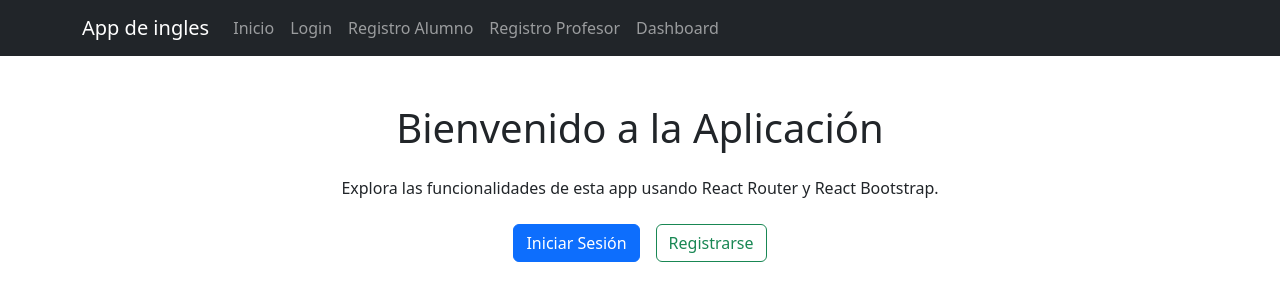
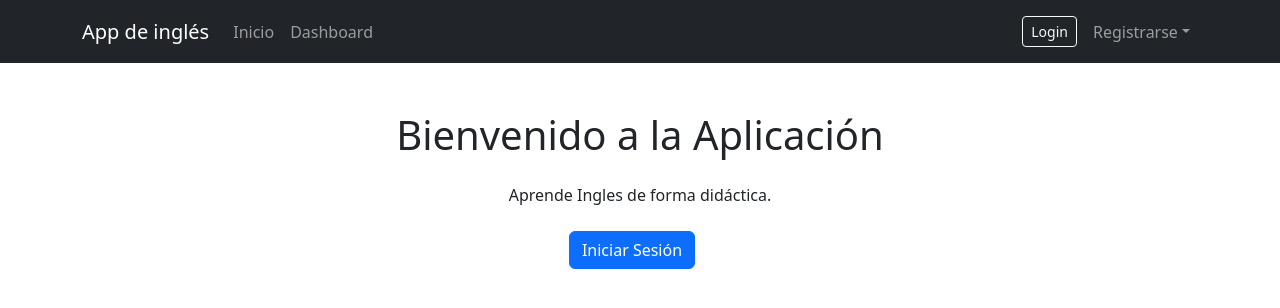
Before and after one commit to georgo0/Proyecto-Ingenieria-de-Software-2025, a React (Create React App) app: page / in a window 1280 px wide. Shown: the top 308 px of the page. Built offline with nearby package versions, Linux system fonts and the light colour scheme.

Commit message:
Update Navbar
Se separo Navbar de App.js, por buenas practicas

```diff
--- a/src/App.js
+++ b/src/App.js
@@ -1,76 +1,18 @@
-/*
 import React from 'react';
-import { Routes, Route, Link } from 'react-router-dom';
-import { Navbar, Nav, Container } from 'react-bootstrap';
+import { Routes, Route } from 'react-router-dom';
+import { Container } from 'react-bootstrap';
 
+import NavigationBar from './components/NavigationBar';
 import Home from './components/Home';
 import Login from './components/Login';
-import Register from './components/Register';
+import RegisterStudent from './components/student/RegisterStudent';
+import RegisterTeacher from './components/teacher/RegisterTeacher';
 import Dashboard from './components/Dashboard';
-import RegisterTeacher from './components/teacher/RegisterTeacher';
 
 function App() {
   return (
     <>
-      <Navbar bg="dark" variant="dark" expand="lg">
-        <Container>
-          <Navbar.Brand as={Link} to="/">App de ingles</Navbar.Brand>
-          <Navbar.Toggle aria-controls="basic-navbar-nav" />
-          <Navbar.Collapse id="basic-navbar-nav">
-            <Nav className="me-auto">
-              <Nav.Link as={Link} to="/">Inicio</Nav.Link>
-              <Nav.Link as={Link} to="/login">Login</Nav.Link>
-              <Nav.Link as={Link} to="/register">Registro</Nav.Link>
-              <Nav.Link as={Link} to="/dashboard">Dashboard</Nav.Link>
-            </Nav>
-          </Navbar.Collapse>
-        </Container>
-      </Navbar>
-
-      <Container className="mt-4">
-        <Routes>
-          <Route path="/" element={<Home />} />
-          <Route path="/login" element={<Login />} />
-          <Route path="/register" element={<Register />} />
-          <Route path="/dashboard" element={<Dashboard />} />
-        </Routes>
-      </Container>
-    </>
-  );
-}
-
-export default App;
-*/
-
-import React from 'react';
-import { Routes, Route, Link } from 'react-router-dom';
-import { Navbar, Nav, Container } from 'react-bootstrap';
-
-import Home from './components/Home';
-import Login from './components/Login';
-import RegisterStudent from './components/student/RegisterStudent';
-import Dashboard from './components/Dashboard';
-import RegisterTeacher from './components/teacher/RegisterTeacher';
-
-function App() {
-  return (
-    <>
-      <Navbar bg="dark" variant="dark" expand="lg">
-        <Container>
-          <Navbar.Brand as={Link} to="/">App de ingles</Navbar.Brand>
-          <Navbar.Toggle aria-controls="basic-navbar-nav" />
-          <Navbar.Collapse id="basic-navbar-nav">
-            <Nav className="me-auto">
-              <Nav.Link as={Link} to="/">Inicio</Nav.Link>
-              <Nav.Link as={Link} to="/login">Login</Nav.Link>
-              <Nav.Link as={Link} to="/register-student">Registro Alumno</Nav.Link>
-              <Nav.Link as={Link} to="/register-teacher">Registro Profesor</Nav.Link>
-              <Nav.Link as={Link} to="/dashboard">Dashboard</Nav.Link>
-            </Nav>
-          </Navbar.Collapse>
-        </Container>
-      </Navbar>
-
+      <NavigationBar />
       <Container className="mt-4">
         <Routes>
           <Route path="/" element={<Home />} />
--- a/src/components/Home.js
+++ b/src/components/Home.js
@@ -1,19 +1,3 @@
-/*import React from 'react';
-import { Link } from 'react-router-dom';
-
-export default function Home() {
-  return (
-    <div>
-      <h1>Bienvenido al proyecto</h1>
-      <h2>Seleccione una opcion para ingresar:</h2>
-      <Link to="/login">Iniciar sesión</Link>
-      <br />
-      <Link to="/register">Registrarse</Link>
-    </div>
-  );
-}
-*/
-
 // src/components/Home.js
 import React from 'react';
 import { Container, Button } from 'react-bootstrap';
@@ -25,13 +9,10 @@ function Home() {
   return (
     <Container className="text-center mt-5">
       <h1 className="mb-4">Bienvenido a la Aplicación</h1>
-      <p>Explora las funcionalidades de esta app usando React Router y React Bootstrap.</p>
+      <p>Aprende Ingles de forma didáctica.</p>
       <div className="mt-4">
         <Button variant="primary" className="me-3" onClick={() => navigate('/login')}>
           Iniciar Sesión
-        </Button>
-        <Button variant="outline-success" onClick={() => navigate('/register')}>
-          Registrarse
         </Button>
       </div>
     </Container>
--- /dev/null
+++ b/src/components/NavigationBar.js
@@ -0,0 +1,42 @@
+// src/components/NavigationBar.js
+import React from 'react';
+import { Navbar, Nav, NavDropdown, Container, Button } from 'react-bootstrap';
+import { Link } from 'react-router-dom';
+
+function NavigationBar() {
+  return (
+    <Navbar bg="dark" variant="dark" expand="lg">
+      <Container>
+        <Navbar.Brand as={Link} to="/">App de inglés</Navbar.Brand>
+        <Navbar.Toggle aria-controls="basic-navbar-nav" />
+        <Navbar.Collapse id="basic-navbar-nav">
+
+          {/* Ítems a la izquierda */}
+          <Nav className="me-auto">
+            <Nav.Link as={Link} to="/">Inicio</Nav.Link>
+            <Nav.Link as={Link} to="/dashboard">Dashboard</Nav.Link>
+          </Nav>
+
+          {/* Ítems a la derecha */}
+          <Nav className="ms-auto align-items-center">
+
+            {/* Botón de Login */}
+            <Nav.Link as={Link} to="/login">
+              <Button variant="outline-light" size="sm">Login</Button>
+            </Nav.Link>
+
+            {/* Dropdown de registro */}
+            <NavDropdown title="Registrarse" id="nav-dropdown" align="end">
+              <NavDropdown.Item as={Link} to="/register-student">Como Alumno</NavDropdown.Item>
+              <NavDropdown.Item as={Link} to="/register-teacher">Como Profesor</NavDropdown.Item>
+            </NavDropdown>
+
+          </Nav>
+
+        </Navbar.Collapse>
+      </Container>
+    </Navbar>
+  );
+}
+
+export default NavigationBar;
```
